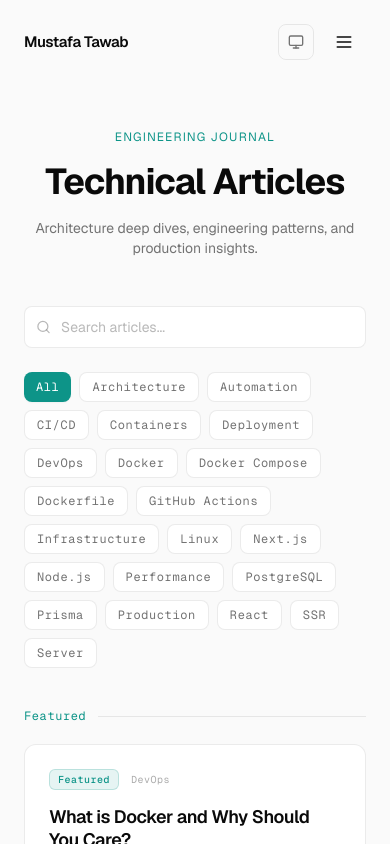
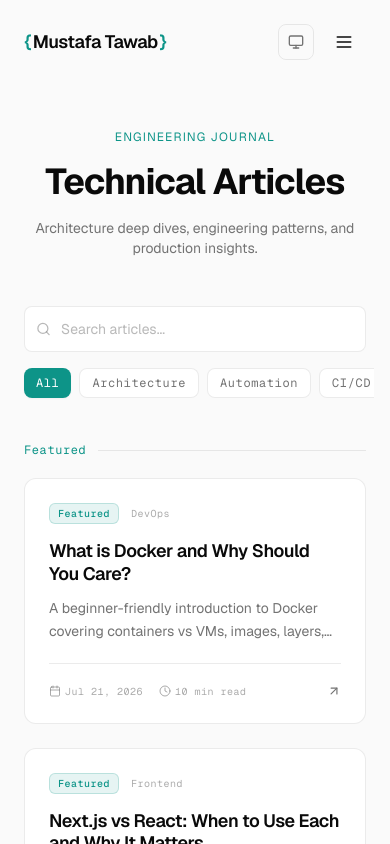
Before and after one commit to mustafatawab/portfolio, a Next.js app: page /blogs in a window 390 px wide. Shown: the top 844 px of the page. Built offline with nearby package versions, Linux system fonts and the light colour scheme.

Commit message:
audit mobile responsiveness

```diff
--- a/src/app/globals.css
+++ b/src/app/globals.css
@@ -213,6 +213,15 @@
     border-color: var(--danger);
     box-shadow: 0 0 0 2px rgba(220, 38, 38, 0.12);
   }
+
+  .scrollbar-hide {
+    -ms-overflow-style: none;
+    scrollbar-width: none;
+  }
+
+  .scrollbar-hide::-webkit-scrollbar {
+    display: none;
+  }
 }
 
 /* ─── Container ─── */
--- a/src/views/blog-article.tsx
+++ b/src/views/blog-article.tsx
@@ -170,12 +170,12 @@ export default function BlogArticle({ post }: { post: Post }) {
                     prose-p:text-foreground/80 prose-p:mb-5
                     prose-strong:text-foreground
                     prose-a:text-primary prose-a:no-underline hover:prose-a:underline
-                    prose-pre:p-0 prose-pre:bg-transparent prose-pre:my-6
+                    prose-pre:overflow-x-auto prose-pre:p-0 prose-pre:bg-transparent prose-pre:my-6
                     prose-code:text-primary prose-code:bg-foreground/10 prose-code:px-1.5 prose-code:py-0.5 prose-code:rounded prose-code:text-sm
                     prose-ul:list-disc prose-ol:list-decimal prose-li:text-foreground/80
                     prose-blockquote:border-l-primary prose-blockquote:border-l-2 prose-blockquote:pl-5 prose-blockquote:text-muted-foreground prose-blockquote:italic
-                    prose-table:w-full prose-table:border-collapse prose-th:border prose-th:border-border prose-th:p-3 prose-th:text-left prose-th:text-foreground
-                    prose-td:border prose-td:border-border prose-td:p-3 prose-td:text-foreground/80
+                    prose-table:block prose-table:overflow-x-auto prose-table:w-full prose-table:border-collapse prose-th:border prose-th:border-border prose-th:p-3 prose-th:text-left prose-th:text-foreground prose-th:whitespace-nowrap
+                    prose-td:border prose-td:border-border prose-td:p-3 prose-td:text-foreground/80 prose-td:whitespace-nowrap
                     prose-hr:border-border"
                   dangerouslySetInnerHTML={{ __html: post.contentHtml }}
                 />
--- a/src/views/blog-listing.tsx
+++ b/src/views/blog-listing.tsx
@@ -1,6 +1,6 @@
 "use client";
 
-import { useState, useMemo } from "react";
+import { useState, useMemo, useRef, useEffect } from "react";
 import Link from "next/link";
 import { motion } from "framer-motion";
 import { ArrowUpRight, Calendar, Clock, Search } from "lucide-react";
@@ -25,6 +25,7 @@ interface BlogListingProps {
 export default function BlogListing({ posts, tags }: BlogListingProps) {
   const [search, setSearch] = useState("");
   const [activeTag, setActiveTag] = useState<string | null>(null);
+  const scrollRef = useRef<HTMLDivElement>(null);
 
   const filteredPosts = useMemo(() => {
     return posts.filter((post) => {
@@ -69,22 +70,29 @@ export default function BlogListing({ posts, tags }: BlogListingProps) {
       </section>
 
       <section className="container space-y-10">
-        <div className="flex flex-col md:flex-row gap-6 items-start md:items-center justify-between">
-          <div className="relative w-full md:w-64">
-            <Search className="absolute left-3 top-1/2 -translate-y-1/2 text-muted-foreground/50" size={15} />
+        <div className="space-y-4">
+          <div className="relative w-full md:w-72 lg:w-80 mx-auto md:mx-0">
+            <Search
+              className="absolute left-3 top-1/2 -translate-y-1/2 text-muted-foreground/50 pointer-events-none"
+              size={15}
+            />
             <input
               type="text"
               placeholder="Search articles..."
               value={search}
               onChange={(e) => setSearch(e.target.value)}
-              className="w-full pl-9 pr-4 py-2.5 rounded-lg bg-card border border-border text-foreground placeholder:text-muted-foreground/50 text-sm focus-ring outline-none"
+              className="w-full pl-9 pr-4 py-3 rounded-lg bg-card border border-border text-foreground placeholder:text-muted-foreground/50 text-sm focus-ring outline-none"
             />
           </div>
 
-          <div className="flex flex-wrap gap-2">
+          <div className="flex items-center gap-3">
+            <div
+              ref={scrollRef}
+              className="flex gap-2 overflow-x-auto scrollbar-hide -mx-2 px-2 pb-1 flex-1"
+            >
               <button
                 onClick={() => setActiveTag(null)}
-              className={`px-3 py-1.5 rounded-lg text-xs font-mono tracking-wider transition-all duration-[var(--duration-fast)] ease-[var(--ease)] ${
+                className={`flex-shrink-0 px-3 py-1.5 rounded-lg text-xs font-mono tracking-wider transition-all duration-[var(--duration-fast)] ease-[var(--ease)] ${
                   activeTag === null
                     ? "bg-primary text-primary-foreground shadow-[var(--shadow-xs)]"
                     : "bg-card border border-border text-muted-foreground hover:text-foreground hover:border-foreground/20"
@@ -96,7 +104,7 @@ export default function BlogListing({ posts, tags }: BlogListingProps) {
                 <button
                   key={tag}
                   onClick={() => setActiveTag(activeTag === tag ? null : tag)}
-                className={`px-3 py-1.5 rounded-lg text-xs font-mono tracking-wider transition-all duration-[var(--duration-fast)] ease-[var(--ease)] ${
+                  className={`flex-shrink-0 px-3 py-1.5 rounded-lg text-xs font-mono tracking-wider transition-all duration-[var(--duration-fast)] ease-[var(--ease)] ${
                     activeTag === tag
                       ? "bg-primary text-primary-foreground shadow-[var(--shadow-xs)]"
                       : "bg-card border border-border text-muted-foreground hover:text-foreground hover:border-foreground/20"
@@ -105,6 +113,7 @@ export default function BlogListing({ posts, tags }: BlogListingProps) {
                   {tag}
                 </button>
               ))}
+            </div>
           </div>
         </div>
 
--- a/src/views/navbar.tsx
+++ b/src/views/navbar.tsx
@@ -25,7 +25,11 @@ const mobileItemVariants = {
   visible: (i: number) => ({
     opacity: 1,
     x: 0,
-    transition: { delay: 0.05 * i, duration: 0.25, ease: [0.25, 0.1, 0.25, 1] as const },
+    transition: {
+      delay: 0.05 * i,
+      duration: 0.25,
+      ease: [0.25, 0.1, 0.25, 1] as const,
+    },
   }),
 };
 
@@ -59,10 +63,9 @@ const Navbar = () => {
         return;
       }
       if (e.key !== "Tab" || !mobileMenuRef.current) return;
-      const focusable =
-        mobileMenuRef.current.querySelectorAll<HTMLElement>(
-          'a, button, input, [tabindex]:not([tabindex="-1"])',
-        );
+      const focusable = mobileMenuRef.current.querySelectorAll<HTMLElement>(
+        'a, button, input, [tabindex]:not([tabindex="-1"])',
+      );
       if (focusable.length === 0) return;
       const first = focusable[0];
       const last = focusable[focusable.length - 1];
@@ -92,8 +95,10 @@ const Navbar = () => {
     >
       <nav className="container flex items-center justify-between">
         <Link href="/" className="relative group">
-          <span className="text-[15px] font-semibold tracking-tight text-foreground">
-            Mustafa Tawab
+          <span className="text-lg font-semibold tracking-tight text-foreground space-x-[2px]">
+            <span className="text-primary">{"{"}</span>
+            <span>Mustafa Tawab</span>
+            <span className="text-primary">{"}"}</span>
           </span>
         </Link>
 
@@ -109,7 +114,9 @@ const Navbar = () => {
               }`}
             >
               {link.label}
-              <span className={`absolute -bottom-[3px] left-0 right-0 h-[1.5px] bg-foreground/20 scale-x-0 transition-transform duration-[var(--duration-fast)] ease-[var(--ease)] hover:scale-x-100 ${isActive(link.url) ? 'scale-x-100 bg-foreground' : ''}`} />
+              <span
+                className={`absolute -bottom-[3px] left-0 right-0 h-[1.5px] bg-foreground/20 scale-x-0 transition-transform duration-[var(--duration-fast)] ease-[var(--ease)] hover:scale-x-100 ${isActive(link.url) ? "scale-x-100 bg-foreground" : ""}`}
+              />
             </a>
           ))}
           <div className="flex items-center gap-3 pl-4 border-l border-border">
```
Also changed, not shown: src/views/contact.tsx (+5 -5 lines). Lines whose indentation alone changed are shown as unchanged.
